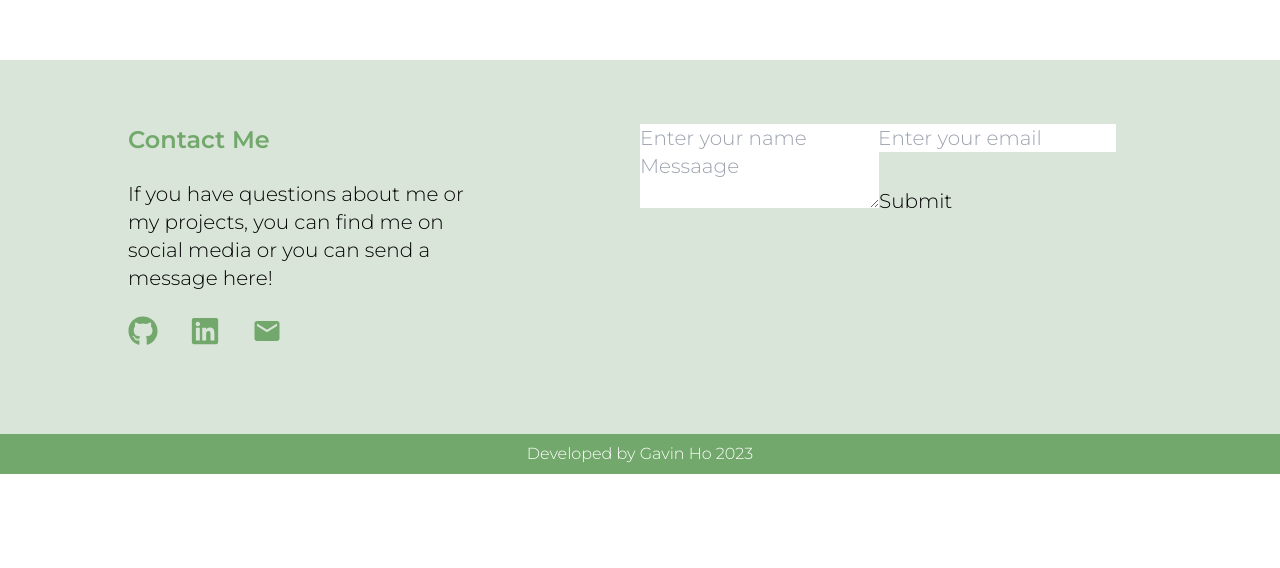
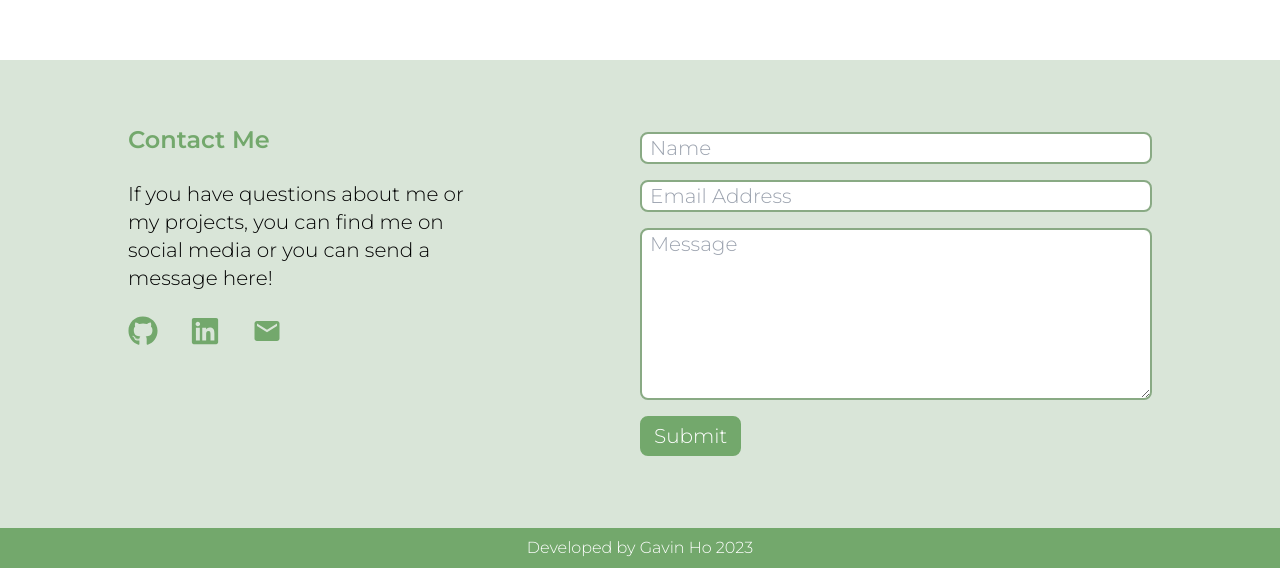
Before and after one commit to Gavin-Ho/portfolio, a React (Create React App) app: page / in a window 1280 px wide. Shown: the part 3145-3713 px from the top of the page. Before the commit the page ends 3619 px from the top, so only its background shows below. Built offline with nearby package versions, Linux system fonts and the light colour scheme.

Commit message:
Update contact form

```diff
--- a/public/index.html
+++ b/public/index.html
@@ -38,6 +38,8 @@
     <title>Gavin Ho</title>
   </head>
   <body>
+
+    <!-- Netlify Forms -->
     <form name='contactForm' netlify hidden>
       <input type='text' name='name' />
       <input type='email' name='email' />
--- a/src/components/ContactMe.jsx
+++ b/src/components/ContactMe.jsx
@@ -36,31 +36,23 @@ export default function ContactMe() {
 
 
                 <div className="md:w-[50%]">
-                    <form
-                        method='POST'
-                        name='contactform'
-                        className='contactForm'>
+                    <form method="post" name="contactform" className="contactForm" data-netlify="true" action="/">
+                        <div className="flex flex-col">
+                            <input type="hidden" name="form-name" value="contactForm" />
+                            <p hidden>
+                                <label>
+                                    Don't fill this out if you're human: <input name="bot-field" />
+                                </label>
+                            </p>
 
-                        <input
-                            type='hidden'
-                            name='form-name'
-                            value='contactForm' />
+                            <input className="my-2 px-2 border-2 border-[#89aa84] rounded-lg" type="text" name="name" placeholder="Name" />
+                            <input className="my-2 px-2 border-2 border-[#89aa84] rounded-lg" type="email" name="email" placeholder="Email Address" />
+                            <textarea className="my-2 px-2 border-2 border-[#89aa84] rounded-lg" type="text" name="message" placeholder="Message" rows="6" />
 
-                        <input
-                            type='text'
-                            name='name'
-                            placeholder='Enter your name' />
-
-                        <input
-                            type='email'
-                            name='email'
-                            placeholder='Enter your email' />
-
-                        <textarea
-                            name='message'
-                            placeholder='Messaage'></textarea>
-
-                        <button type='submit'>Submit</button>
+                            <div className="my-2">
+                                <button className="py-1 px-3 border-2 border-[#73a86c] bg-[#73a86c] hover:bg-[#4c7a47] hover:border-[#4c7a47] text-white rounded-lg" type="submit">Submit</button>
+                            </div>
+                        </div>
                     </form>
 
                 </div>
```
